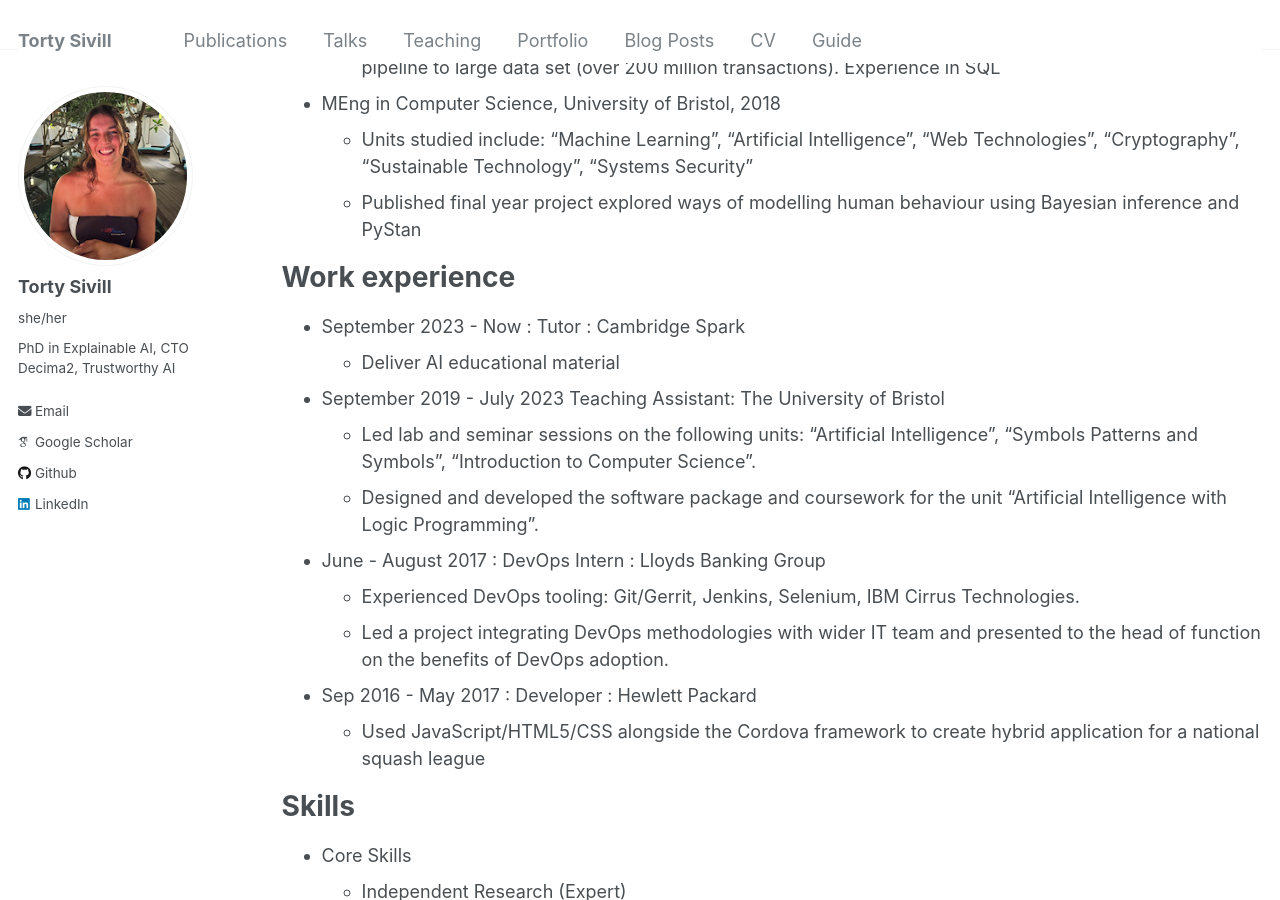
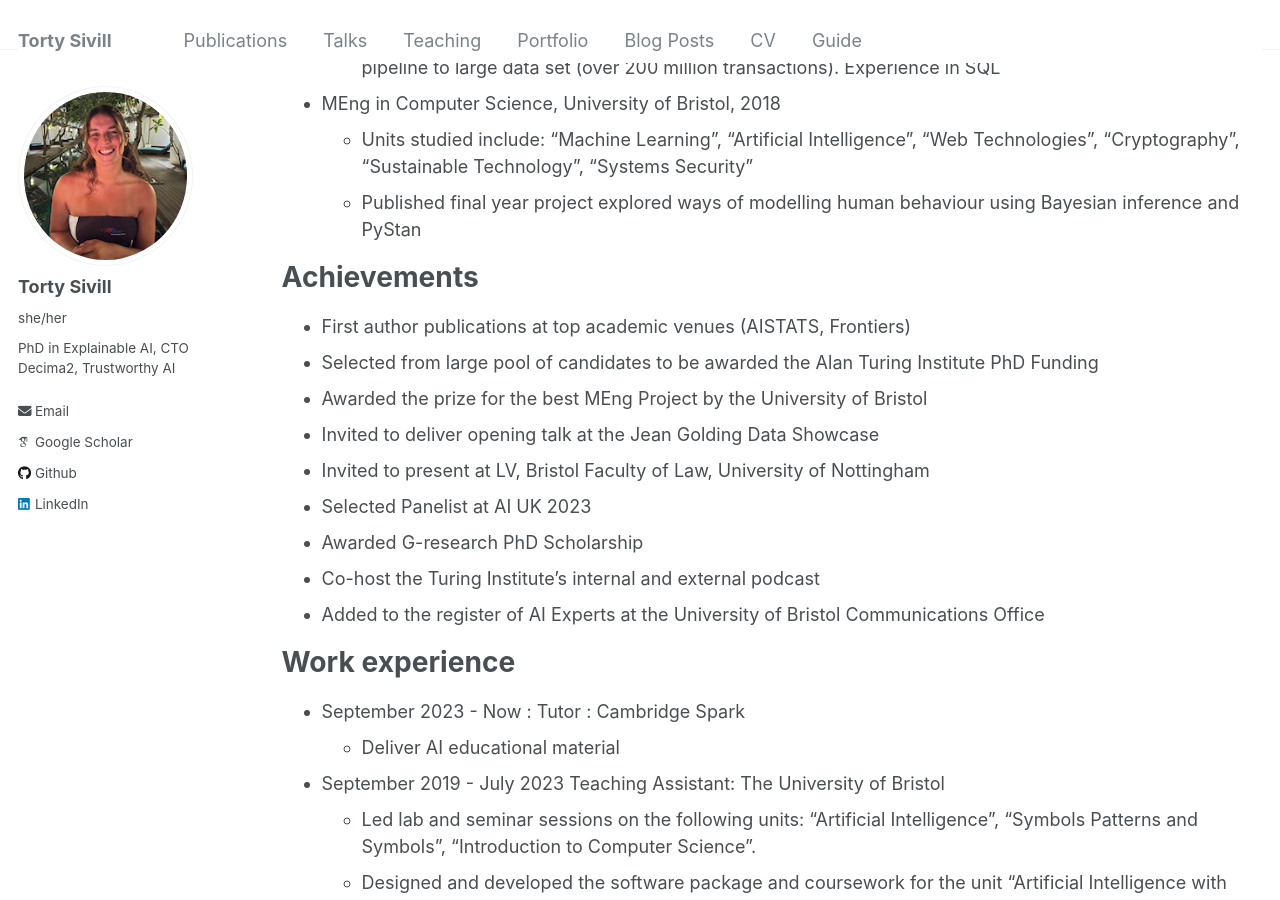
Before and after one commit to TortySivill/TortySivill.github.io, a Jekyll site: the page built from _pages/cv.md, in a window 1280 px wide and 900 px high, scrolled down 567 px. Built offline with Jekyll 4.4.1, drawn with Linux system fonts in a browser that asks for light colours; some web fonts are replaced.

Commit message:
add achievements to cv

```diff
--- a/_pages/cv.md
+++ b/_pages/cv.md
@@ -29,6 +29,20 @@
   * Units studied include: “Machine Learning”, “Artificial Intelligence”, “Web Technologies”,
 “Cryptography”, “Sustainable Technology”, “Systems Security”
   * Published final year project explored ways of modelling human behaviour using Bayesian inference and PyStan
+
+
+Achievements
+======
+
+* First author publications at top academic venues (AISTATS, Frontiers)
+* Selected from large pool of candidates to be awarded the Alan Turing Institute PhD Funding
+* Awarded the prize for the best MEng Project by the University of Bristol
+* Invited to deliver opening talk at the Jean Golding Data Showcase
+* Invited to present at LV, Bristol Faculty of Law, University of Nottingham
+* Selected Panelist at AI UK 2023
+* Awarded G-research PhD Scholarship
+* Co-host the Turing Institute’s internal and external podcast
+* Added to the register of AI Experts at the University of Bristol Communications Office
 
 Work experience
 ======
```
